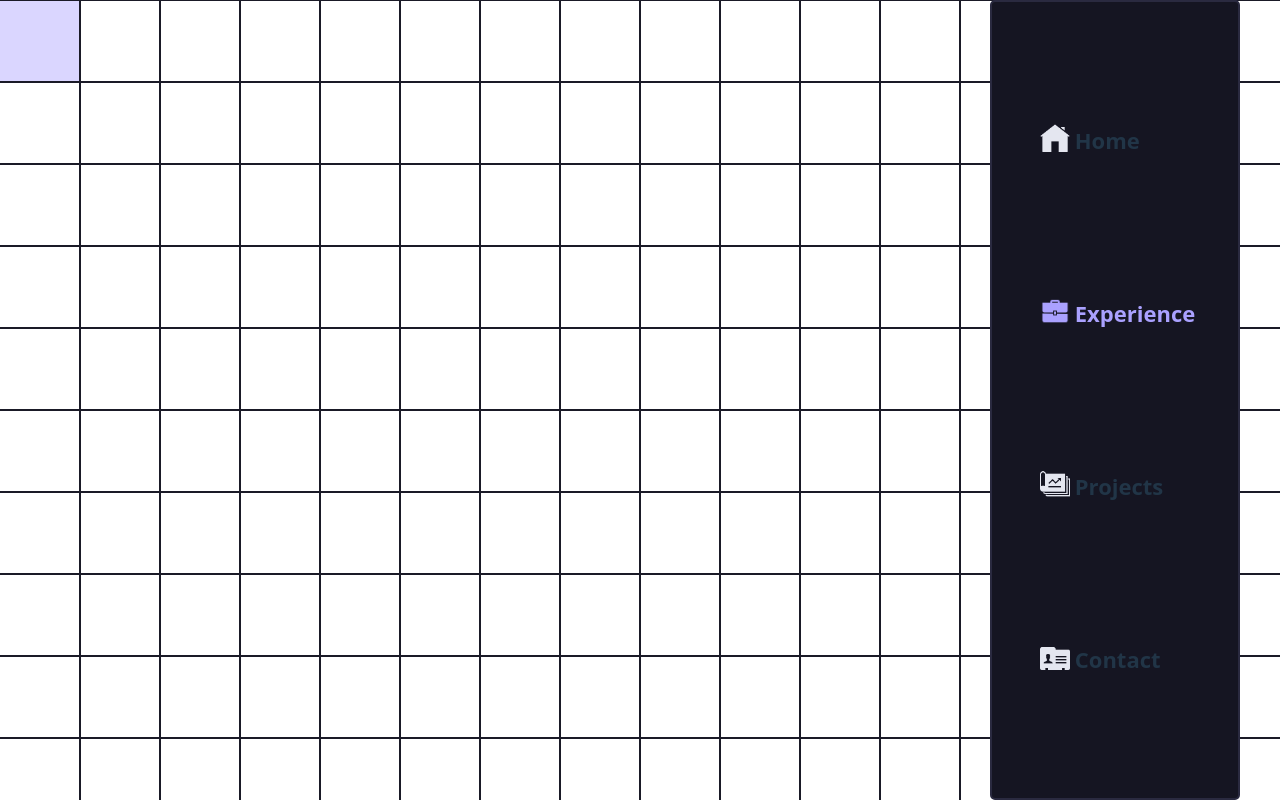
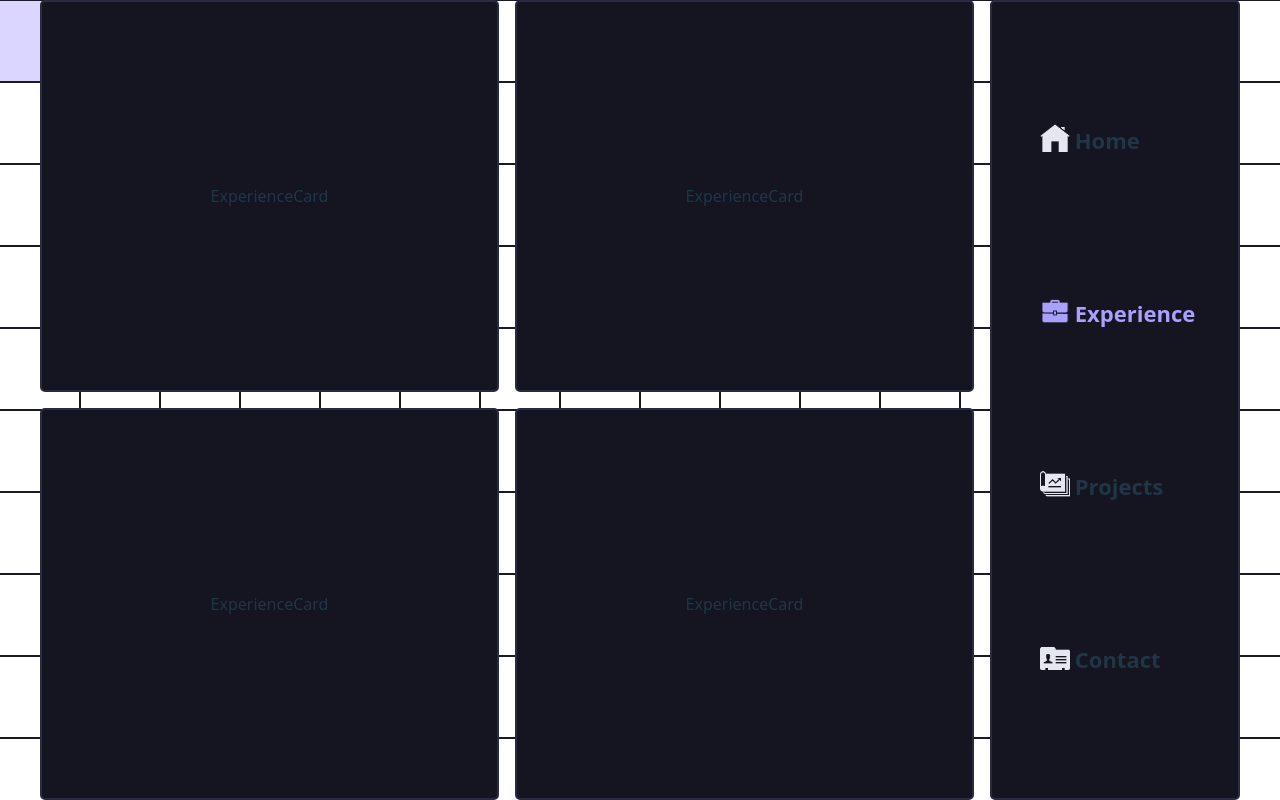
Before and after one commit to devangmalhotra/portfolio-website, a React (Vite) app: page / in a window 1280 px wide. Both pictures are taken after a click on the item "Experience". Built offline with nearby package versions, Linux system fonts and the light colour scheme.

Commit message:
updated files

```diff
--- /dev/null
+++ b/src/Components/Experience/ExperiencesMain/ExperienceCard/ExperienceCard.css
@@ -0,0 +1,3 @@
+.experience-card {
+    align-self: stretch;
+}
--- /dev/null
+++ b/src/Components/Experience/ExperiencesMain/ExperienceCard/ExperienceCard.jsx
@@ -0,0 +1,10 @@
+import React from 'react'
+import './ExperienceCard.css'
+
+function ExperienceCard() {
+  return (
+    <div className='experience-card card'>ExperienceCard</div>
+  )
+}
+
+export default ExperienceCard
--- /dev/null
+++ b/src/Components/Experience/ExperiencesMain/ExperiencesMain.css
@@ -0,0 +1,8 @@
+#experiences-page {
+    height: 100%;
+
+}
+
+#experience-cards-container {
+    grid-template-columns: 1fr 1fr;
+}
--- /dev/null
+++ b/src/Components/Experience/ExperiencesMain/ExperiencesMain.jsx
@@ -0,0 +1,16 @@
+import React from 'react'
+import './ExperiencesMain.css'
+import ExperienceCard from './ExperienceCard/ExperienceCard'
+
+function ExperiencesMain() {
+  return (
+    <div id='experience-cards-container' className='page'>
+        <ExperienceCard />
+        <ExperienceCard />
+        <ExperienceCard />
+        <ExperienceCard />
+    </div>
+  )
+}
+
+export default ExperiencesMain
--- a/src/Components/MainContentContainer/MainContentContainer.jsx
+++ b/src/Components/MainContentContainer/MainContentContainer.jsx
@@ -10,6 +10,7 @@ import EmailCard from '../Contact/EmailCard/EmailCard'
 import PhoneCard from '../Contact/PhoneCard/PhoneCard'
 import DiscordCard from '../Contact/DiscordCard/DiscordCard'
 import ProjectsMain from '../Projects/ProjectsMain/ProjectsMain'
+import ExperiencesMain from '../Experience/ExperiencesMain/ExperiencesMain'
 import { useState } from 'react'
 
 function MainContentContainer() {
@@ -30,15 +31,15 @@ function MainContentContainer() {
                 <LinkedinCard />
             </div>
             ) }, { name: 'experience', content: (
-    <div id='experience-page' className='page'>
-
+    <div id='experiences-page'>
+                <ExperiencesMain />
             </div>
             ) }, { name: 'projects', content: (
     <div id='projects-page'>
                 <ProjectsMain />
             </div>
             ) }, { name: 'contact', content: (
-    <div id='contact-page' className='page'>
+    <div id='contact-page'>
                 <EmailCard />
                 <PhoneCard />
                 <DiscordCard />
@@ -55,6 +56,7 @@ function MainContentContainer() {
         <div id='pages-container'>
             {renderActiveSection()}
         </div>
+
     </div>
   )
 }
```
